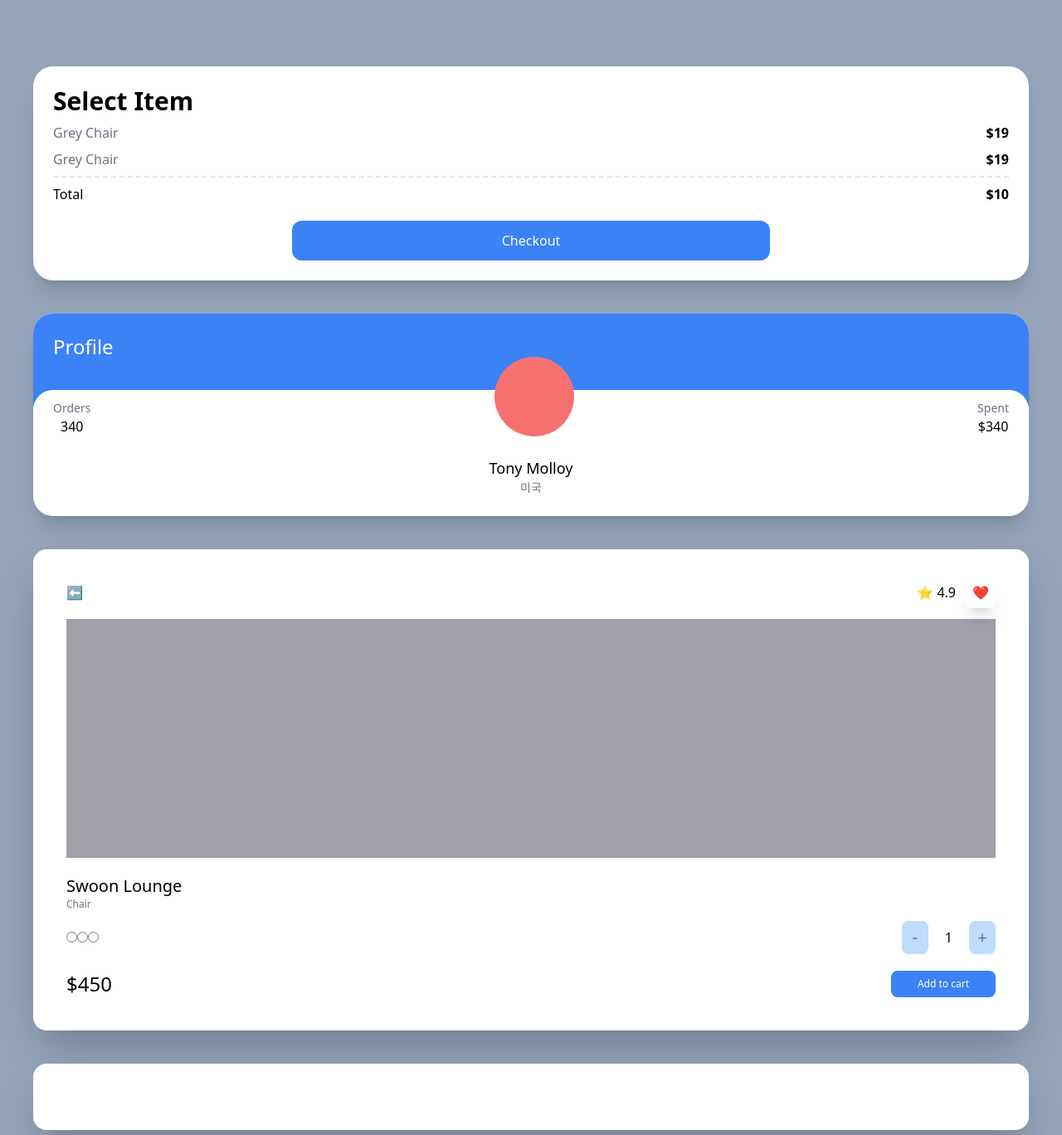
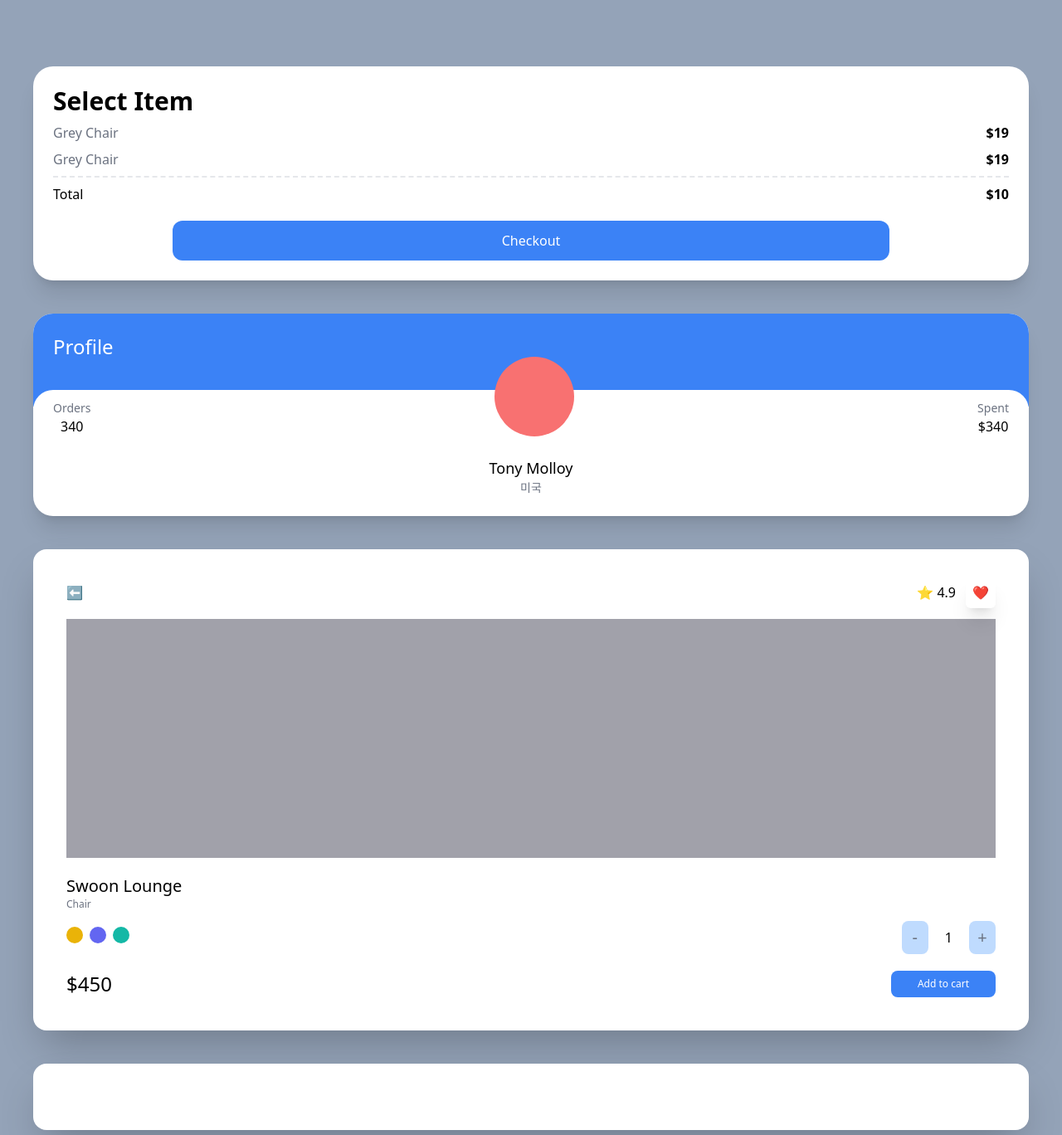
Before and after one commit to leejanghe/Tailwind_CSS_Tour, a Next.js app in the folder tailwind-css/: page / in a window 1280 px wide. Shown: the top 1368 px of the page at 83% size. Built offline with nearby package versions, Linux system fonts and the light colour scheme.

Commit message:
modifiers hover

```diff
--- a/tailwind-css/pages/index.tsx
+++ b/tailwind-css/pages/index.tsx
@@ -18,7 +18,12 @@ const Home: NextPage = () => {
           <span>Total</span>
           <span className="font-semibold">$10</span>
         </div>
-        <div className="mt-5 bg-blue-500 text-white p-3 text-center rounded-xl w-2/4 mx-auto">Checkout</div>
+        <button className="block mt-5 bg-blue-500 text-white p-3
+        text-center rounded-xl w-3/4 mx-auto
+        hover:bg-teal-500
+          hover:text-black
+          active:bg-yellow-500 focus:bg-red-500
+        ">Checkout</button>
       </div>
 
 
@@ -59,10 +64,10 @@ const Home: NextPage = () => {
             <span className="font-medium text-xl">Swoon Lounge</span>
             <span className="text-xs text-gray-500">Chair</span>
             <div className="mt-3 mb-5 flex justify-between items-center">
-              <div>
-              <input type="radio"/>
-              <input type="radio"/>
-              <input type="radio"/>
+              <div className="space-x-2">
+              <button className="w-5 h-5 bg-yellow-500 rounded-full"></button>
+              <button className="w-5 h-5 bg-indigo-500 rounded-full"></button>
+              <button className="w-5 h-5 bg-teal-500 rounded-full"></button>
               </div>
               <div className="flex items-center space-x-5">
                 <button className="p-1.5 rounded-lg bg-blue-200 flex justify-center items-center aspect-square w-8 text-xl text-gray-500">-</button>
```
